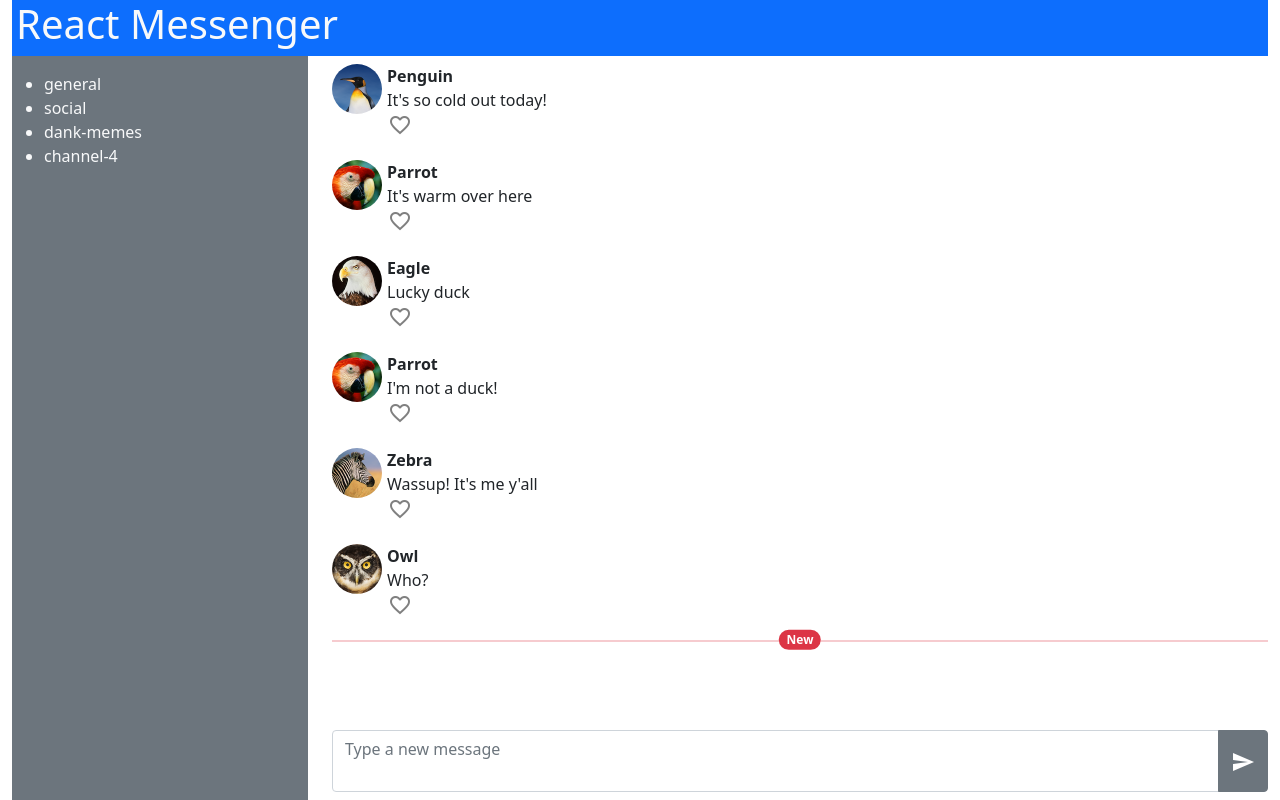
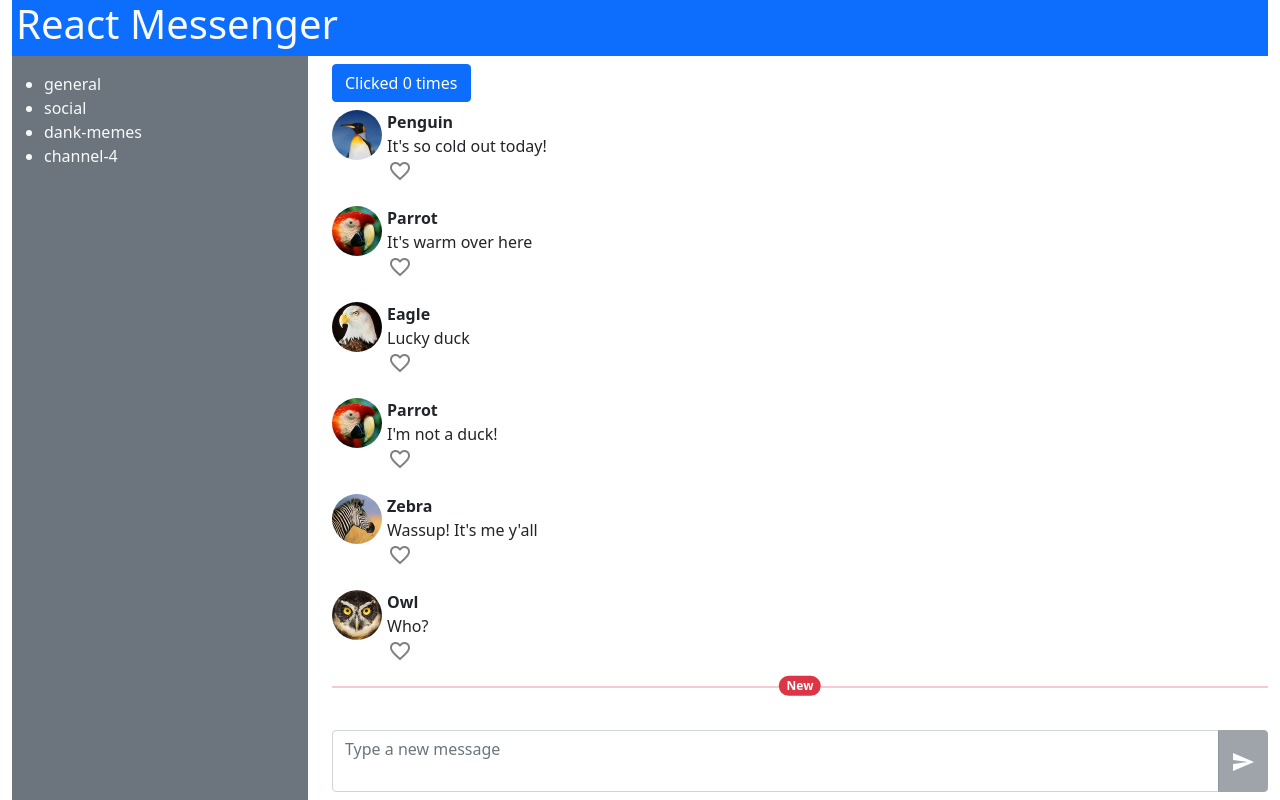
Before and after one commit to harperzhu/demos, a React (Create React App) app in the folder react-chat/: page / in a window 1280 px wide. Built offline with nearby package versions, Linux system fonts and the light colour scheme.

Commit message:
End of interactivity demo

```diff
--- a/react-chat/src/components/App.js
+++ b/react-chat/src/components/App.js
@@ -1,3 +1,5 @@
+import React, { useState } from 'react';
+
 import NavBar from './HeaderBar';
 import ChannelNav from './Channels';
 import { ChatPane } from './Chat';
@@ -6,6 +8,20 @@ import ComposeForm from './ComposeForm';
 import CHAT_LOG from '../data/chat_log.json';
 
 export default function App(props) {
+
+  const [currentMessages, setCurrentMessages] = useState(CHAT_LOG) //initialize as a prop
+
+  const addMessage = (messageText, userName = "Penguin") => {
+    const newMessage = {
+      userName: userName,
+      text: messageText,
+      userImg: "/img/"+userName+".png",
+      timestamp: Date.parse("2021-11-15@09:50AM") //fix on Wed
+    }
+
+    const updatedArray = [...currentMessages, newMessage];
+    setCurrentMessages(updatedArray);
+  }
 
   //get it from the chat log itself?
   const CHANNEL_LIST = [
@@ -24,9 +40,12 @@ export default function App(props) {
         </div>
         <div className="col-9 d-flex flex-column chat-column">
             <div className="chat-pane">
-              <ChatPane messageHistory={CHAT_LOG} />
+              <ChatPane
+                messageHistory={currentMessages}
+                howToAddAMessage={addMessage}
+              />
             </div>
-            <ComposeForm />
+            <ComposeForm whatToDoOnSubmit={addMessage} />
         </div>
       </main>
     </div>
--- a/react-chat/src/components/Chat.js
+++ b/react-chat/src/components/Chat.js
@@ -1,4 +1,23 @@
-export function ChatPane({ messageHistory }) { //destructure props
+import React, { useState } from 'react';
+
+export function ChatPane({ messageHistory, howToAddAMessage }) { //destructure props
+
+  console.log("rendering ChatPane");
+
+  //state variable
+  //const countState = 0;
+  const [count, setCount] = useState(0);
+  console.log("debug count", count);
+
+  const whatToDoOnClick = (event) => {
+    console.log("clicky clicky");
+
+    //count = count+1; //want
+    setCount(count);  //doesn't actually change the `count` variable
+                        //changes state and refreshes
+    howToAddAMessage("Test Qwack");
+  }
+
 
   const messageComponentArray = messageHistory.map((aMessageObj) => {
     const theElem = <Message messageData={aMessageObj} key={aMessageObj.timestamp} />
@@ -17,6 +36,13 @@ export function ChatPane({ messageHistory }) { //destructure props
   //return chat elements
   return (
     <div className="my-2">
+      {/* addEventListener('click', whatToDoOnClick) */}
+      <button
+        className="btn btn-primary mb-2"
+        onClick={whatToDoOnClick}>
+        Clicked {count} times
+      </button>
+
       {messageComponentArray}
       <NewMessageDivider />
     </div>
@@ -27,6 +53,21 @@ function Message(props) {
   // console.log(props);
   const {userImg, userName, text} = props.messageData; //destructure
 
+  const [isLiked, setIsLiked] = useState(false);
+
+  //when we press a button
+  const handleClick = (event) => {
+    setIsLiked(!isLiked);
+  }
+
+  //color the heart
+  let heartColor = "grey";
+  let heartIcon = "favorite_border"
+  if(isLiked) {
+    heartColor = "red";
+    heartIcon = "favorite"
+  }
+
   return (
     <div className="message d-flex">
       <div>
@@ -34,11 +75,11 @@ function Message(props) {
       </div>
       <div className="message-body position-relative">
         <p>{userName}</p>
-        <p>
-          {text}
-        </p>
-        <button className="btn like-button">
-          <span className="material-icons" style={{color:"grey"}}>favorite_border</span>
+        <p>{text}</p>
+        <button
+          className="btn like-button"
+          onClick={handleClick}>
+          <span className="material-icons" style={{color:heartColor}}>{heartIcon}</span>
         </button>
       </div>
     </div>
--- a/react-chat/src/components/ComposeForm.js
+++ b/react-chat/src/components/ComposeForm.js
@@ -1,11 +1,36 @@
+import React, {useState} from 'react';
 
 export default function ComposeForm(props) {
+
+	const [textValue, setTextValue] = useState('');
+
+	const handleUpdate = (event) => {
+		const newValue = event.target.value;
+		setTextValue(newValue);
+	}
+
+	const handleClick = (event) => {
+		event.preventDefault(); //just in case
+		console.log("submitting", textValue);
+		props.whatToDoOnSubmit(textValue);
+		setTextValue('');
+	}
 
 	return (
 		<form className="my-2">
 			<div className="input-group">
-				<textarea className="form-control" rows="2" placeholder="Type a new message"></textarea>
-				<button className="btn btn-secondary" type="button">
+				<textarea
+					className="form-control" rows="2"
+					placeholder="Type a new message"
+					value={textValue}
+					onChange={handleUpdate}
+					>
+				</textarea>
+				<button
+					className="btn btn-secondary" type="button"
+					disabled={textValue==''}
+					onClick={handleClick}
+					>
 					<span className="material-icons">send</span>
 				</button>
 			</div>
```
